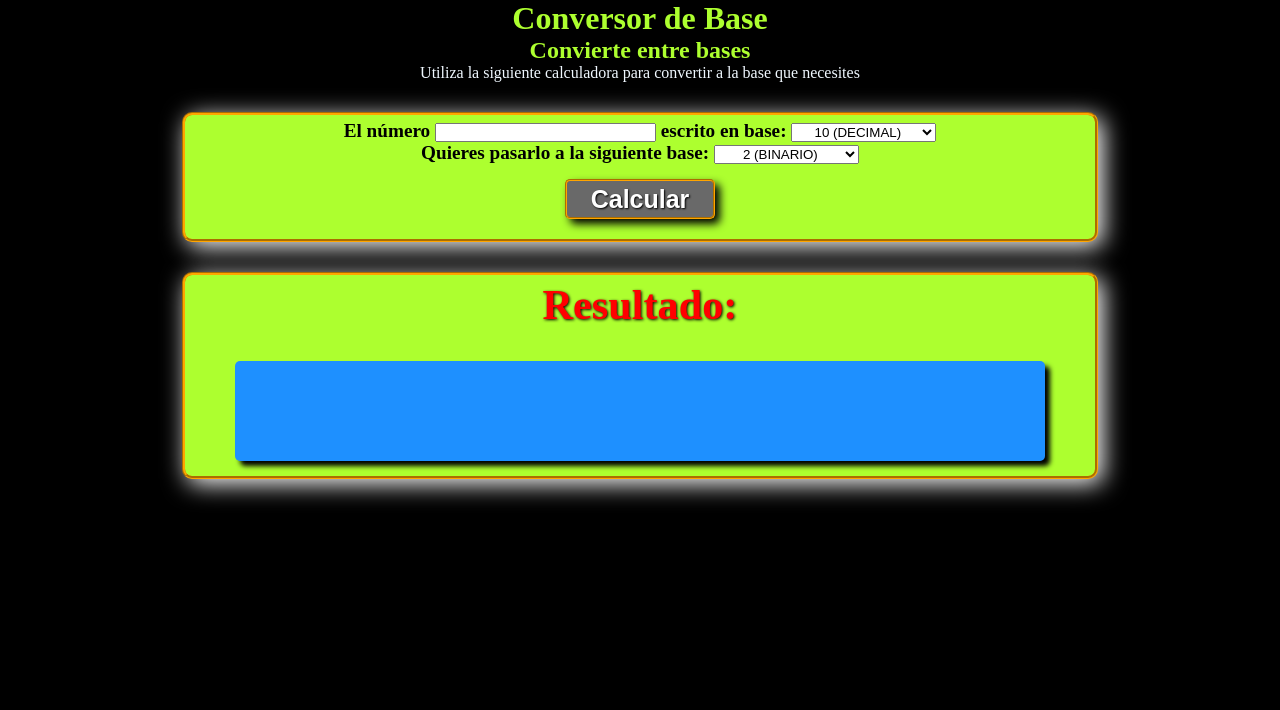
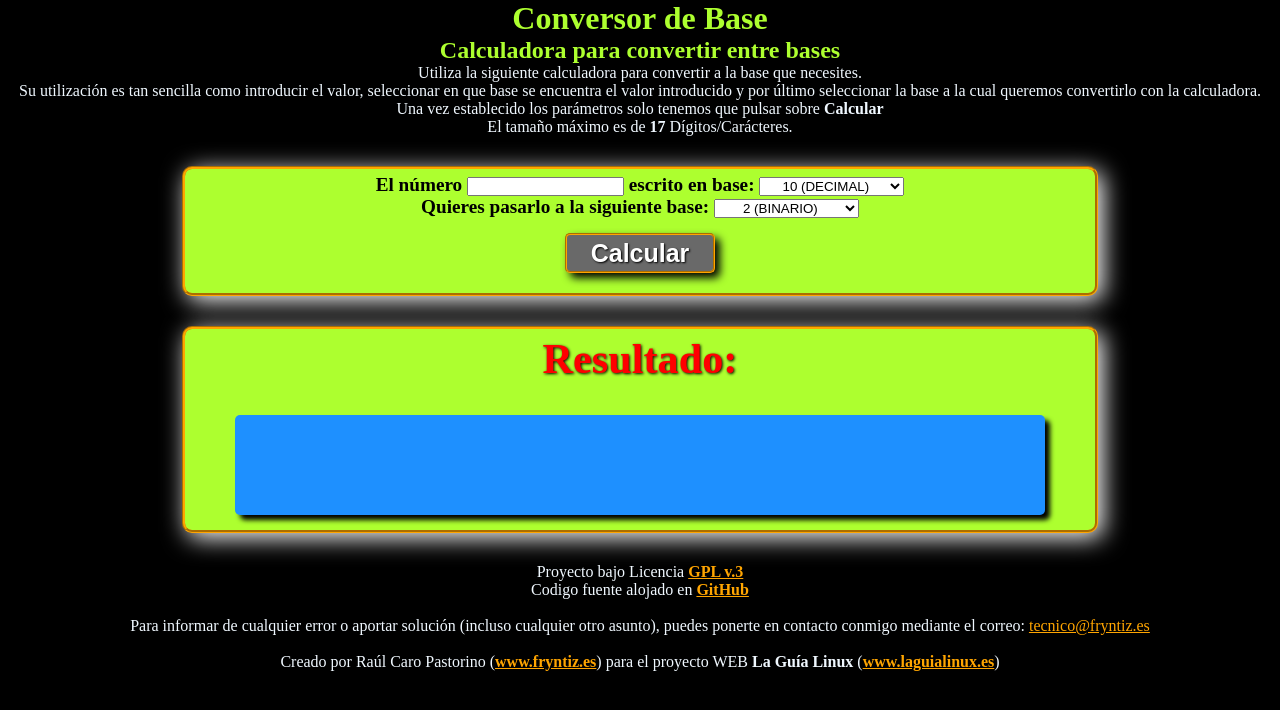
Before and after one commit to raupulus/Mini-Aplicaciones-Web, a PHP site: page / in a window 1280 px wide. Shown: the top 710 px of the page. Run offline with PHP 8.4, Linux system fonts and the light colour scheme.

Commit message:
Añadido footer y otros retoques

```diff
--- a/Conversor_De_Base/index.php
+++ b/Conversor_De_Base/index.php
@@ -13,10 +13,18 @@
 
 <BODY>
 	<H1 id="titulo1">Conversor de Base</H1>
-	<H2 id="titulo2">Convierte entre bases</H2>
-	<P>Utiliza la siguiente calculadora para convertir a la base que necesites</P>
+	<H2 id="titulo2">Calculadora para convertir entre bases</H2>
+	<P>
+		Utiliza la siguiente calculadora para convertir a la base que necesites.
+		<BR/>
+		Su utilización es tan sencilla como introducir el valor, seleccionar en que base se encuentra el valor introducido y por último seleccionar la base a la cual queremos convertirlo con la calculadora.
+		<BR/>
+		Una vez establecido los parámetros solo tenemos que pulsar sobre <B>Calcular</B>
+		<BR/>
+		El tamaño máximo es de <B>17</B> Dígitos/Carácteres.
+	</P>
 	<DIV class="ejemplo">
-		El número <INPUT type="text" name="entrada" id="entrada" size = "25" maxlength = "25"/> escrito en base:
+		El número <INPUT type="text" name="entrada" id="entrada" size = "17" maxlength = "17"/> escrito en base:
 		<SELECT name="selectEntrada" id="selectEntrada">
 			<OPTION value="2">2 (BINARIO)</OPTION>
 			<OPTION value="3">3</OPTION>
@@ -72,5 +80,27 @@
 
 		</P>
 	</DIV>
+
+	<FOOTER>
+		<P>
+			Proyecto bajo Licencia <A href="https://github.com/fryntiz/Mini-Aplicaciones-Web/blob/master/LICENSE/" title="Licencia de este código" target="_blank"><B style="color:orange;">GPL v.3</B></A>
+		</P>
+
+		<P>
+			Codigo fuente alojado en <A href="https://github.com/fryntiz/Mini-Aplicaciones-Web/tree/master/Conversor_De_Base/" title="Código Fuente calculadora cambiar de base" target="_blank"><B style="color:orange;">GitHub</B></A>
+		</P>
+
+		<BR/>
+
+		<P>
+			Para informar de cualquier error o aportar solución (incluso cualquier otro asunto), puedes ponerte en contacto conmigo mediante el correo: <A href="mailto:tecnico@fryntiz.es" title="Correo electrónico fryntiz">tecnico@fryntiz.es</A>
+		</P>
+
+		<BR/>
+
+		<P>
+			Creado por Raúl Caro Pastorino (<A href="http://www.fryntiz.es" title="Desarrollador WEB Fryntiz en Chipiona" target="_blank"><B style="color:orange;">www.fryntiz.es</B></A>) para el proyecto WEB <B>La Guía Linux</B> (<A href="http://www.laguialinux.es" title="Proyecto La Guía Linux" target="_blank"><B style="color:orange;">www.laguialinux.es</B></A>)
+		</P>
+	</FOOTER>
 </BODY>
 </HTML>
```
